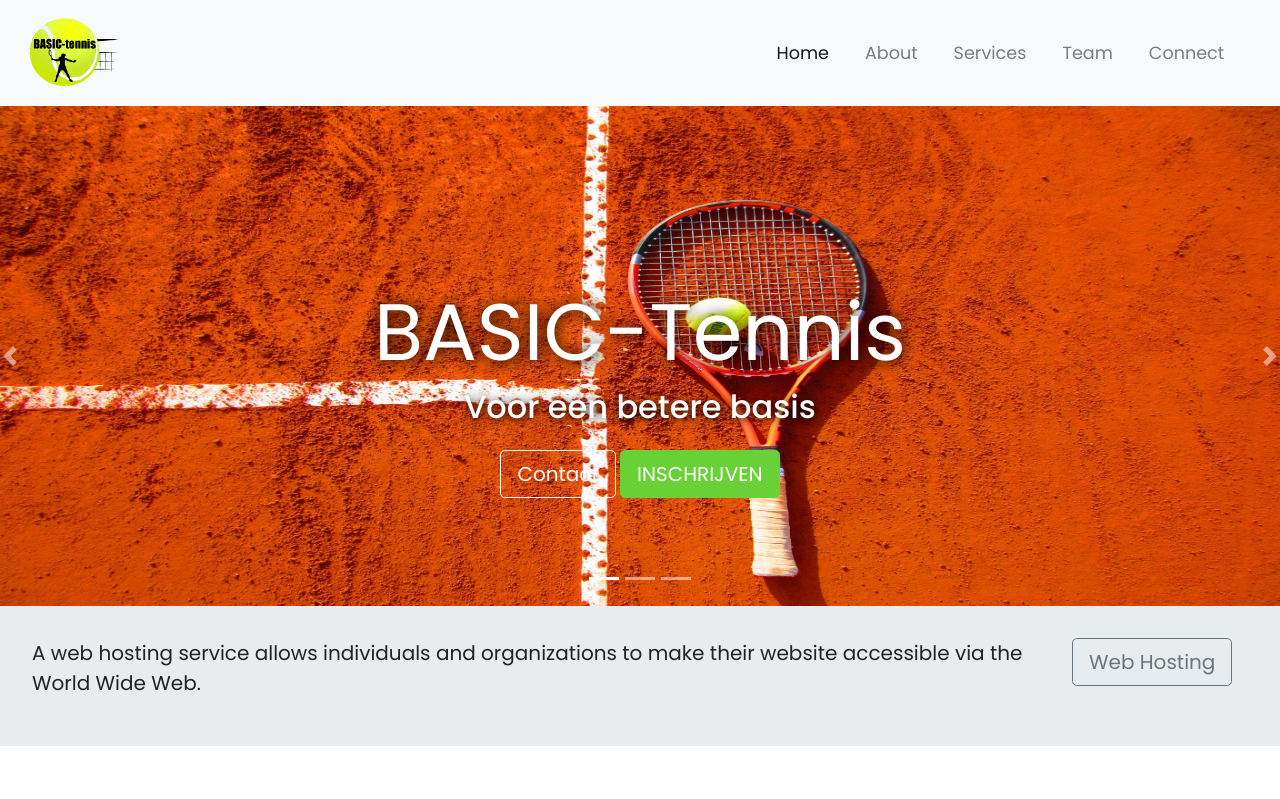
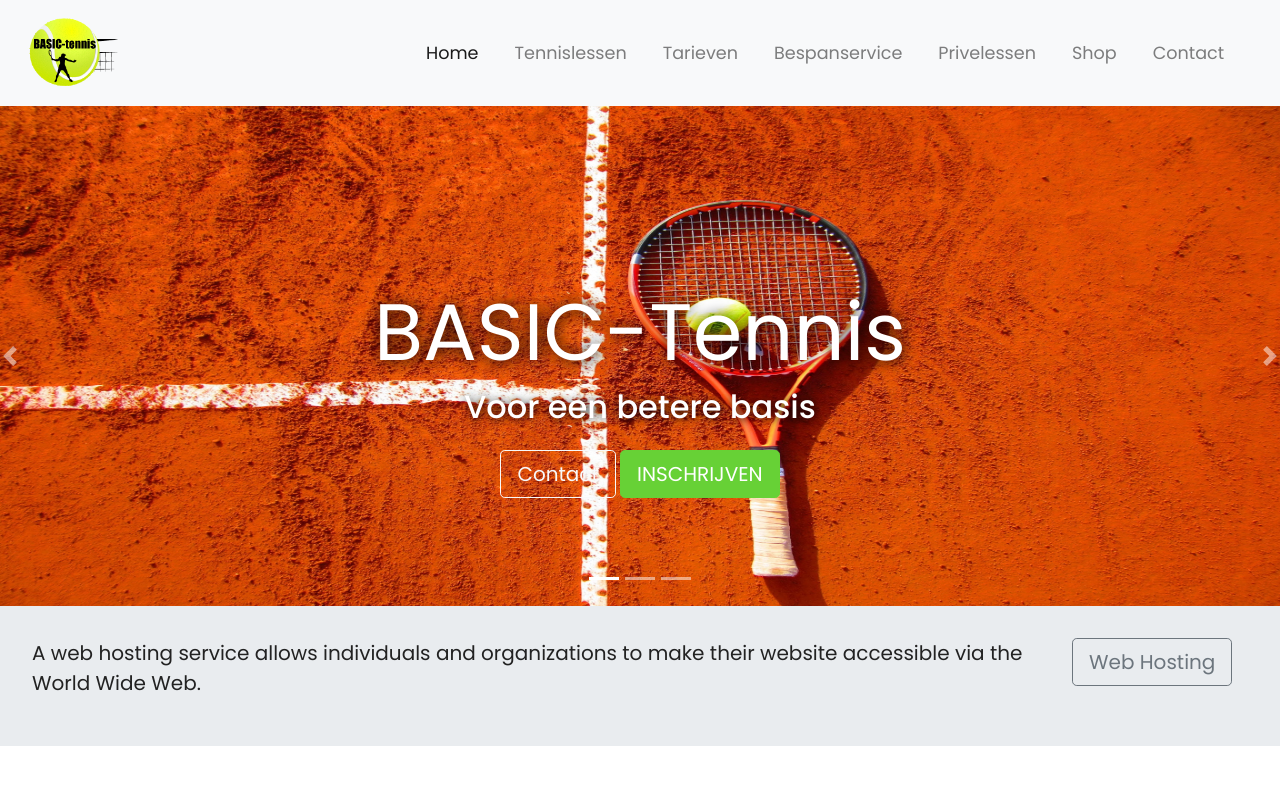
Before and after one commit to miloubitter/basictennis, a PHP site: page /html/index.php in a window 1280 px wide. Shown: the top 799 px of the page. Run offline with PHP 8.4, Linux system fonts and the light colour scheme; some libraries are stand-ins or nearby versions.

Commit message:
-styling + link button

```diff
--- a/html/css/style.css
+++ b/html/css/style.css
@@ -55,8 +55,8 @@ html, body {
     border: 1px solid #67d136;
 }
 .btn-primary:hover{
-    background-color: #b73841;
-    border: 1px solid #b73841;
+    background-color: #ff8c00;
+    border: 1px solid #ff8c00;
 }
 
 /*Jumbotron*/
--- a/html/index.php
+++ b/html/index.php
@@ -28,16 +28,22 @@
                     <a class="nav-link active" href="#">Home</a>
                 </li>
                 <li class="nav-item">
-                    <a class="nav-link" href="#">About</a>
+                    <a class="nav-link" href="#">Tennislessen</a>
                 </li>
                 <li class="nav-item">
-                    <a class="nav-link" href="#">Services</a>
+                    <a class="nav-link" href="#">Tarieven</a>
                 </li>
                 <li class="nav-item">
-                    <a class="nav-link" href="#">Team</a>
+                    <a class="nav-link" href="#">Bespanservice</a>
                 </li>
                 <li class="nav-item">
-                    <a class="nav-link" href="#">Connect</a>
+                    <a class="nav-link" href="#">Privelessen</a>
+                </li>
+                <li class="nav-item">
+                    <a class="nav-link" href="#">Shop</a>
+                </li>
+                <li class="nav-item">
+                    <a class="nav-link" href="#">Contact</a>
                 </li>
             </ul>
         </div>
@@ -59,7 +65,7 @@
                     <h1 class="display-2">BASIC-Tennis</h1>
                     <h3>Voor een betere basis</h3>
                     <button type="button" class="btn btn-outline-light btn-lg">Contact</button>
-                    <button type="button" class="btn btn-primary btn-lg">INSCHRIJVEN</button>
+                    <a href="https://tsoverhout.planmysport.com/portal/page/pmsportal30/TennisSquashOverhout/Tennis/Tennislessen" target="_blank" class="btn btn-primary btn-lg">INSCHRIJVEN</a>
                 </div>
             </div>
         </div>
@@ -70,7 +76,7 @@
                     <h1 class="display-2">BASIC-Tennis</h1>
                     <h3>Voor een betere basis</h3>
                     <button type="button" class="btn btn-outline-light btn-lg">Contact</button>
-                    <button type="button" class="btn btn-primary btn-lg">INSCHRIJVEN</button>
+                    <a href="https://tsoverhout.planmysport.com/portal/page/pmsportal30/TennisSquashOverhout/Tennis/Tennislessen" target="_blank" class="btn btn-primary btn-lg">INSCHRIJVEN</a>
                 </div>
             </div>
         </div>
@@ -81,7 +87,7 @@
                     <h1 class="display-2">BASIC-Tennis</h1>
                     <h3>Voor een betere basis</h3>
                     <button type="button" class="btn btn-outline-light btn-lg">Contact</button>
-                    <button type="button" class="btn btn-primary btn-lg">INSCHRIJVEN</button>
+                    <a href="https://tsoverhout.planmysport.com/portal/page/pmsportal30/TennisSquashOverhout/Tennis/Tennislessen" target="_blank" class="btn btn-primary btn-lg">INSCHRIJVEN</a>
                 </div>
             </div>
         </div>
```
